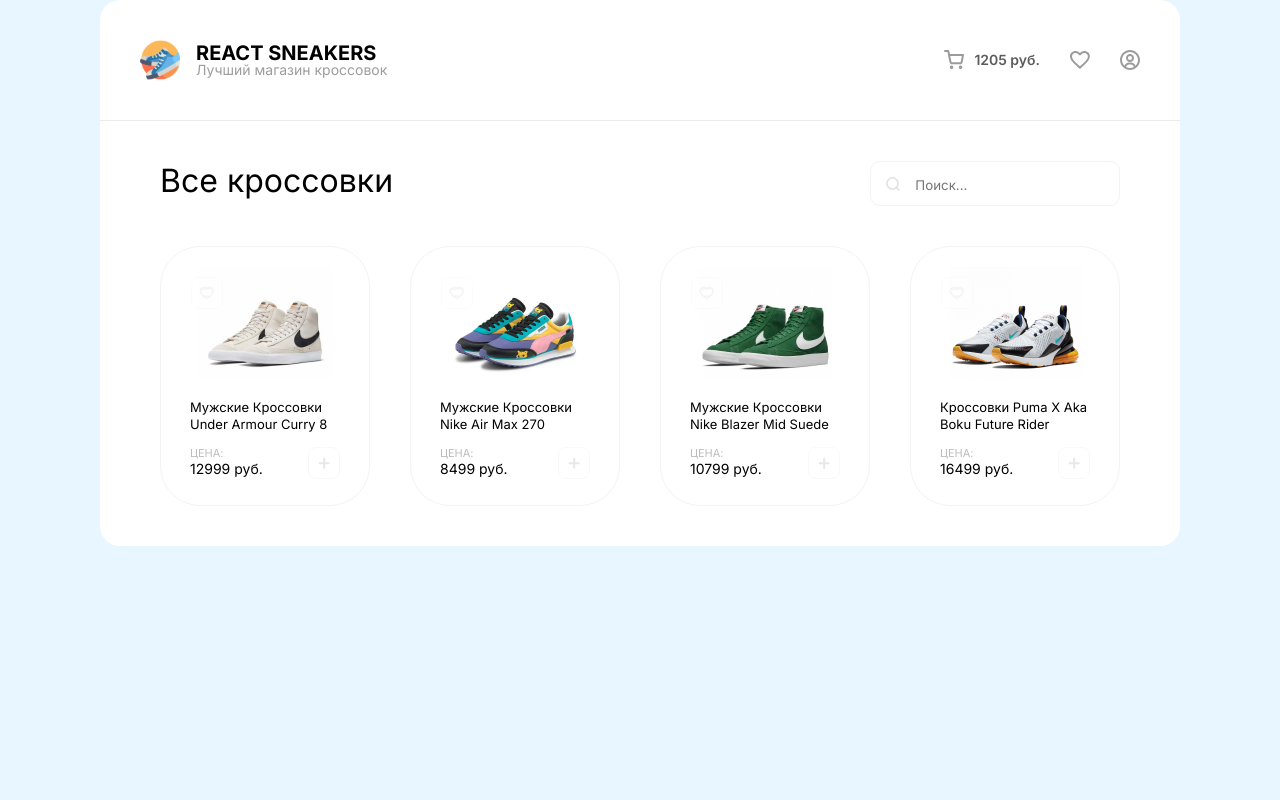
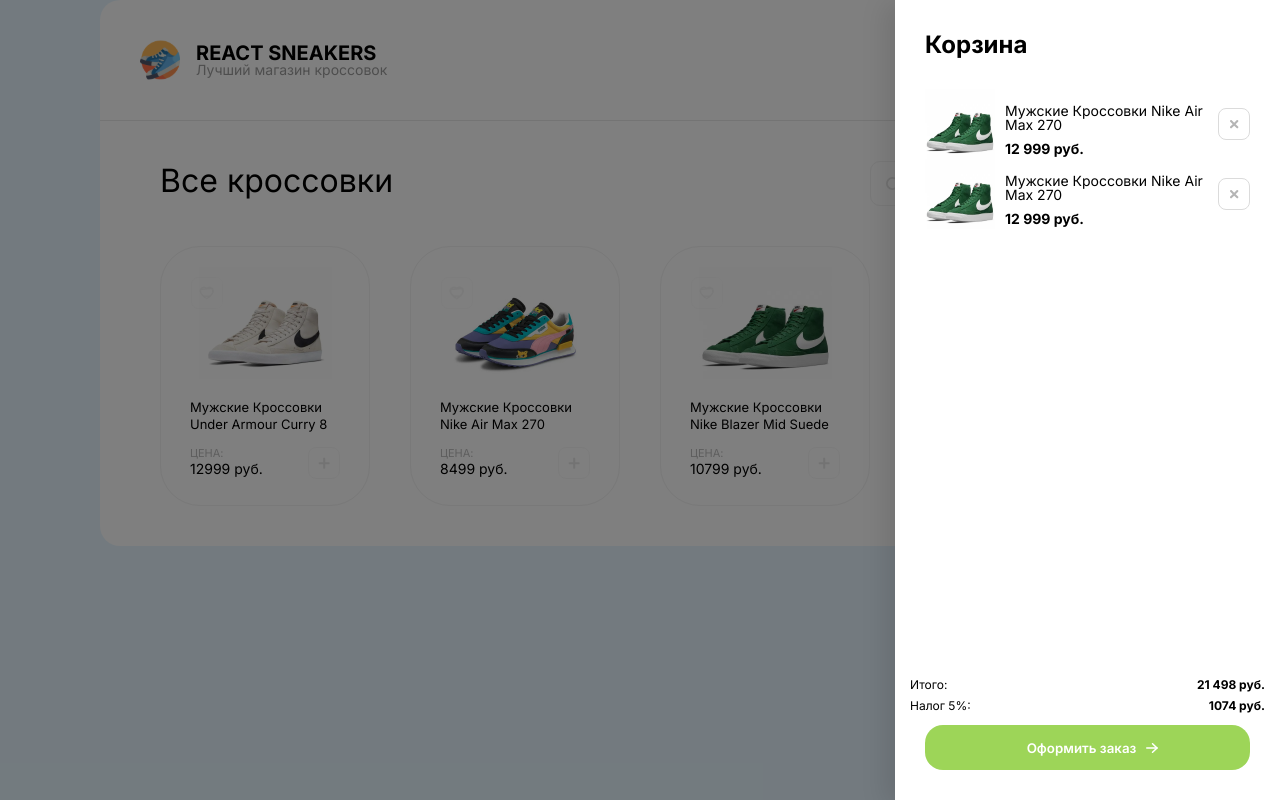
Before and after one commit to saveliy2508/react-sneakers, a React (Create React App) app: page / in a window 1280 px wide. Built offline with nearby package versions, Linux system fonts and the light colour scheme; a web font is replaced by a local one.

Commit message:
lesson 2,3

```diff
--- a/src/App.js
+++ b/src/App.js
@@ -7,7 +7,7 @@
     return (
         <div className={s.App}>
             <div className={s.wrapper}>
-                {/*<Aside />*/}
+                <Aside />
                 <Header/>
                 <Market/>
             </div>
```
